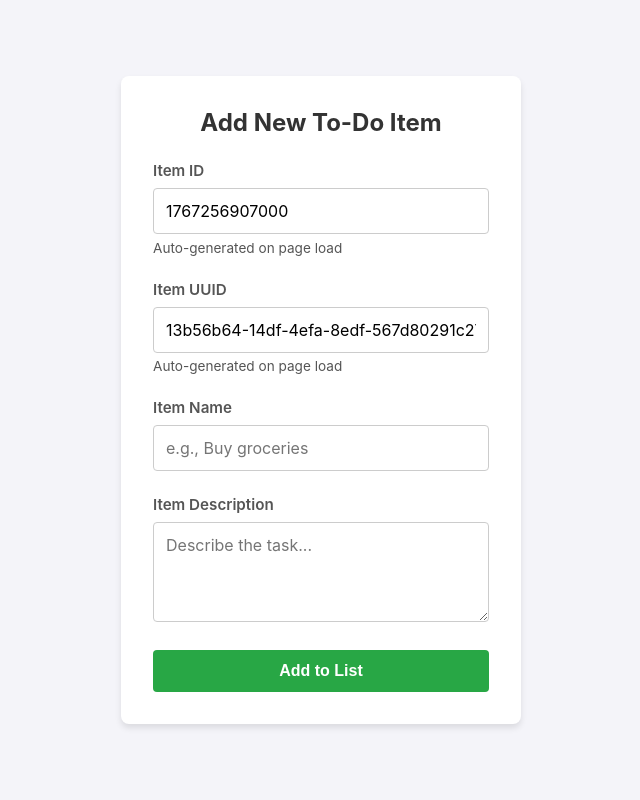
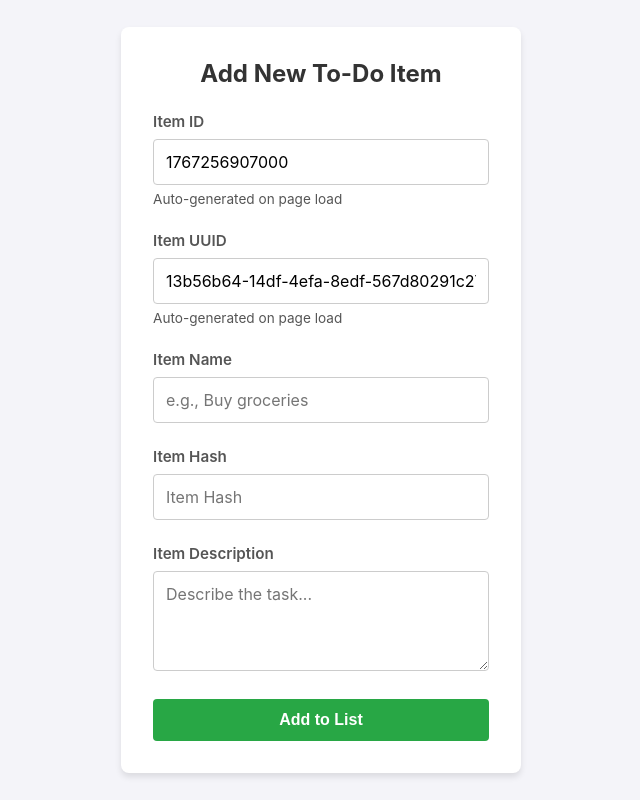
Before and after one commit to kingpin1374/Assignment4, a Flask app: template Task3/template/todo.html in a window 1280 px wide. Shown: the whole page, without its empty margins (319-959 px from the left). Run offline with Flask 3, Linux system fonts and the light colour scheme; the template is opened without the code that fills it, so the values that code supplies are empty.

Commit message:
Item Hash field added

```diff
--- /dev/null
+++ b/Task3/app.py
@@ -0,0 +1,90 @@
+from flask import Flask, request, jsonify, render_template
+from pymongo import MongoClient
+from pymongo.server_api import ServerApi
+from pymongo.errors import ConnectionFailure, OperationFailure
+import pymongo
+import os
+import certifi
+from dotenv import load_dotenv
+
+load_dotenv()
+
+app = Flask(__name__, template_folder='template')
+
+uri = os.getenv('MONGO_URI', "mongodb+srv://Amus:1374@flask.czgznkx.mongodb.net/?appName=Flask")
+
+# Lazy DB globals
+client = None
+db = None
+collection = None
+
+def init_db():
+    """Initialize MongoDB connection lazily. Sets global `collection` or leaves it None on failure."""
+    global client, db, collection
+    if collection is not None:
+        return
+    try:
+        client = pymongo.MongoClient(uri, server_api=ServerApi('1'))
+        client.admin.command('ping')  # Verify connection
+        db = client.test
+        collection = db['todo_list']
+        print("✓ MongoDB connection successful")
+    except Exception as e:
+        print(f"✗ Connection error: {e}")
+        print("Attempting with TLS disabled...")
+        try:
+            uri_no_tls = uri.replace("mongodb+srv://", "mongodb://")
+            client = pymongo.MongoClient(uri_no_tls, tls=False)
+            client.admin.command('ping')
+            db = client.test
+            collection = db['todo_list']
+            print("✓ MongoDB connection successful (without TLS)")
+        except Exception as e2:
+            print(f"✗ Still failed: {e2}")
+            collection = None
+
+@app.route('/todo')
+def todo_page():
+    """Render the todo list page."""
+    return render_template('todo.html')
+
+@app.route('/submittodoitem', methods=['POST'])
+def submit_todo_item():
+    """Handle form submission for new todo items."""
+    try:
+        # Ensure DB initialized (lazy)
+        init_db()
+        if collection is None:
+            return jsonify({'error': 'Database unavailable'}), 503
+
+        item_id = request.form.get('itemID', '').strip()
+        item_uuid = request.form.get('itemUUID', '').strip()
+        item_name = request.form.get('itemName', '').strip()
+        item_description = request.form.get('itemDescription', '').strip()
+
+        # Validate input
+        if not item_id or not item_uuid or not item_name or not item_description:
+            return jsonify({'error': 'All fields (ID, UUID, name, description) are required'}), 400
+
+        # Create and insert document
+        todo_item = {
+            'itemID': item_id,
+            'itemUUID': item_uuid,
+            'itemName': item_name,
+            'itemDescription': item_description
+        }
+
+        result = collection.insert_one(todo_item)
+
+        return jsonify({
+            'message': 'To-do item submitted successfully',
+            'id': str(result.inserted_id)
+        }), 201
+
+    except OperationFailure as e:
+        return jsonify({'error': 'Database operation failed'}), 500
+    except Exception as e:
+        return jsonify({'error': str(e)}), 500
+
+if __name__ == '__main__':
+    app.run(debug=True)
--- a/Task3/template/todo.html
+++ b/Task3/template/todo.html
@@ -135,6 +135,7 @@
             <input type="text" id="itemID" name="itemID" placeholder="Item ID" readonly>
             <span class="muted">Auto-generated on page load</span>
         </div>
+
         <div class="form-group">
             <label for="itemUUID">Item UUID</label>
             <input type="text" id="itemUUID" name="itemUUID" placeholder="Item UUID" readonly>
@@ -146,6 +147,12 @@
             <label for="itemName">Item Name</label>
             <input type="text" id="itemName" name="itemName" placeholder="e.g., Buy groceries" required>
         </div>
+
+        <div class="form-group">
+            <label for="itemHash">Item Hash</label>
+            <input type="text" id="itemHash" name="itemHash" placeholder="Item Hash" required>
+        </div>
+
 
         <div class="form-group">
             <label for="itemDescription">Item Description</label>
```
